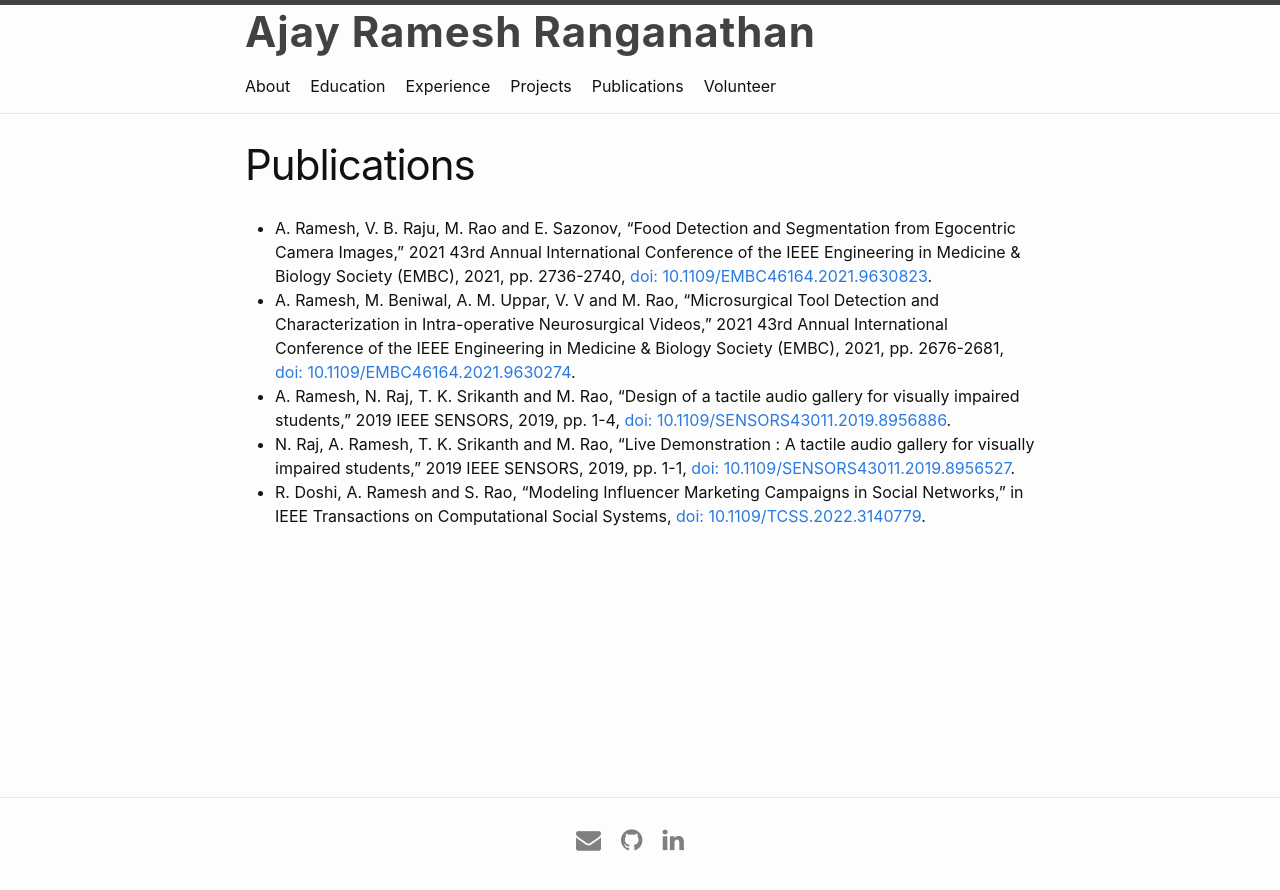
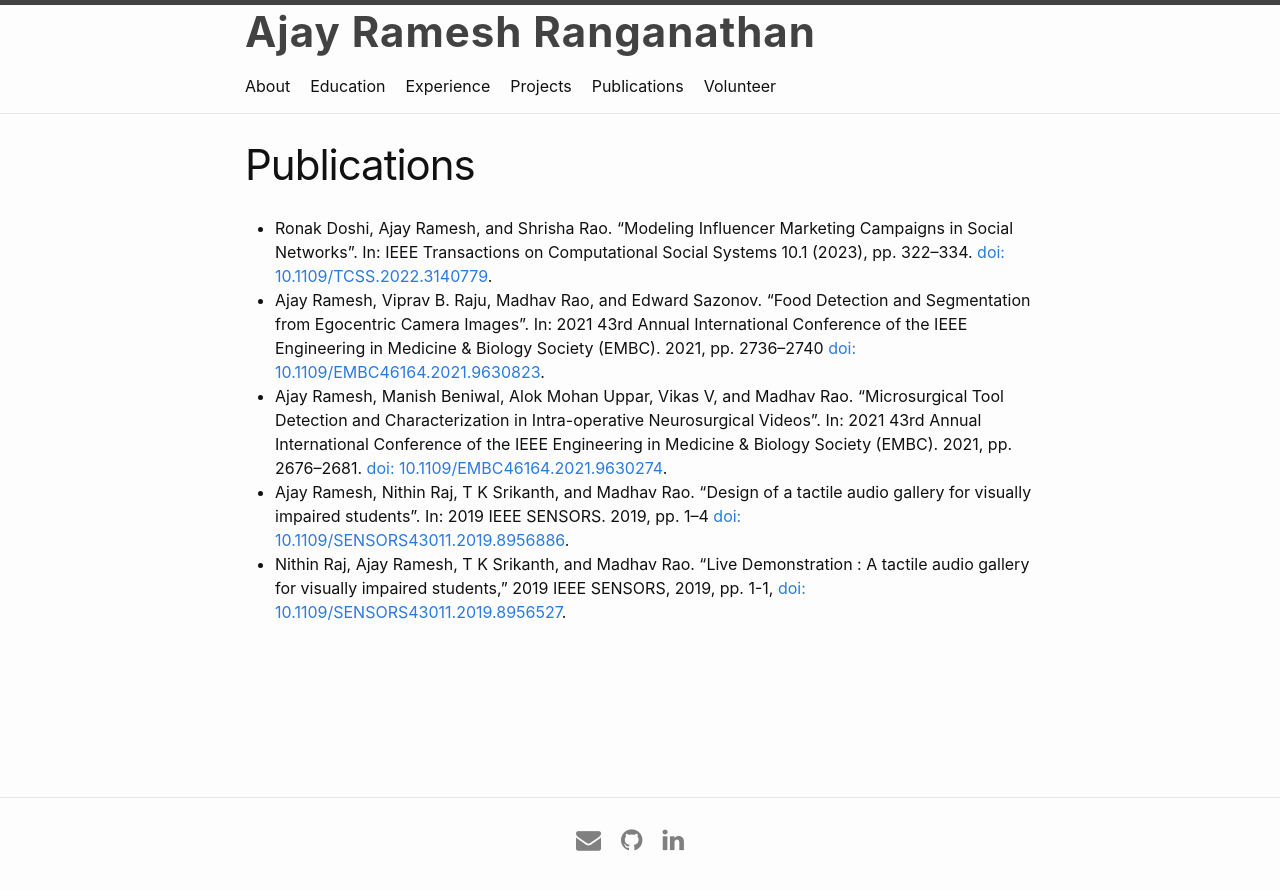
Before and after one commit to AJ-RR/AJ-RR.github.io, a Jekyll site: the page built from zpublications.md, in a window 1280 px wide. Shown: the top 890 px of the page. Built offline with Jekyll 4.4.1, drawn with Linux system fonts in a browser that asks for light colours.

Commit message:
Update zpublications.md

```diff
--- a/zpublications.md
+++ b/zpublications.md
@@ -3,8 +3,10 @@ layout: page
 title: Publications
 permalink: /publications/
 ---
-* A. Ramesh, V. B. Raju, M. Rao and E. Sazonov, "Food Detection and Segmentation from Egocentric Camera Images," 2021 43rd Annual International Conference of the IEEE Engineering in Medicine & Biology Society (EMBC), 2021, pp. 2736-2740, <a href = "https://ieeexplore.ieee.org/document/9630823"> doi: 10.1109/EMBC46164.2021.9630823</a>.
-* A. Ramesh, M. Beniwal, A. M. Uppar, V. V and M. Rao, "Microsurgical Tool Detection and Characterization in Intra-operative Neurosurgical Videos," 2021 43rd Annual International Conference of the IEEE Engineering in Medicine & Biology Society (EMBC), 2021, pp. 2676-2681, <a href = "https://ieeexplore.ieee.org/document/9630274"> doi: 10.1109/EMBC46164.2021.9630274</a>.
-* A. Ramesh, N. Raj, T. K. Srikanth and M. Rao, "Design of a tactile audio gallery for visually impaired students," 2019 IEEE SENSORS, 2019, pp. 1-4, <a href="https://ieeexplore.ieee.org/document/8956886">doi: 10.1109/SENSORS43011.2019.8956886</a>.
-* N. Raj, A. Ramesh, T. K. Srikanth and M. Rao, "Live Demonstration : A tactile audio gallery for visually impaired students," 2019 IEEE SENSORS, 2019, pp. 1-1, <a href="https://ieeexplore.ieee.org/document/8956527">doi: 10.1109/SENSORS43011.2019.8956527</a>.
-* R. Doshi, A. Ramesh and S. Rao, "Modeling Influencer Marketing Campaigns in Social Networks," in IEEE Transactions on Computational Social Systems, <a href = "https://ieeexplore.ieee.org/document/9689053">doi: 10.1109/TCSS.2022.3140779</a>.
+* Ronak Doshi, Ajay Ramesh, and Shrisha Rao. “Modeling Influencer Marketing Campaigns in Social
+Networks”. In: IEEE Transactions on Computational Social Systems 10.1 (2023), pp. 322–334. <a href = "https://ieeexplore.ieee.org/document/9689053">doi: 10.1109/TCSS.2022.3140779</a>.
+* Ajay Ramesh, Viprav B. Raju, Madhav Rao, and Edward Sazonov. “Food Detection and Segmentation from Egocentric Camera Images”. In: 2021 43rd Annual International Conference of the IEEE Engineering in Medicine & Biology Society (EMBC). 2021, pp. 2736–2740 <a href = "https://ieeexplore.ieee.org/document/9630823"> doi: 10.1109/EMBC46164.2021.9630823</a>.
+* Ajay Ramesh, Manish Beniwal, Alok Mohan Uppar, Vikas V, and Madhav Rao. “Microsurgical Tool Detection and Characterization in Intra-operative Neurosurgical Videos”. In: 2021 43rd Annual International Conference of the IEEE Engineering in Medicine & Biology Society (EMBC). 2021, pp. 2676–2681. <a href = "https://ieeexplore.ieee.org/document/9630274"> doi: 10.1109/EMBC46164.2021.9630274</a>.
+* Ajay Ramesh, Nithin Raj, T K Srikanth, and Madhav Rao. “Design of a tactile audio gallery for visually
+impaired students”. In: 2019 IEEE SENSORS. 2019, pp. 1–4 <a href="https://ieeexplore.ieee.org/document/8956886">doi: 10.1109/SENSORS43011.2019.8956886</a>.
+* Nithin Raj, Ajay Ramesh, T K Srikanth, and Madhav Rao. "Live Demonstration : A tactile audio gallery for visually impaired students," 2019 IEEE SENSORS, 2019, pp. 1-1, <a href="https://ieeexplore.ieee.org/document/8956527">doi: 10.1109/SENSORS43011.2019.8956527</a>.
```
